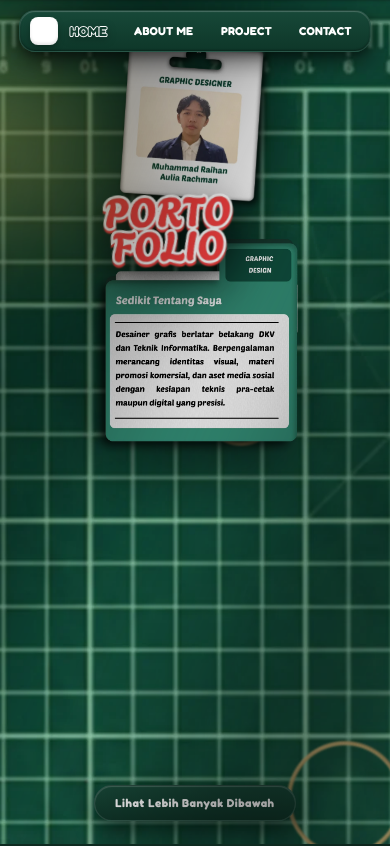
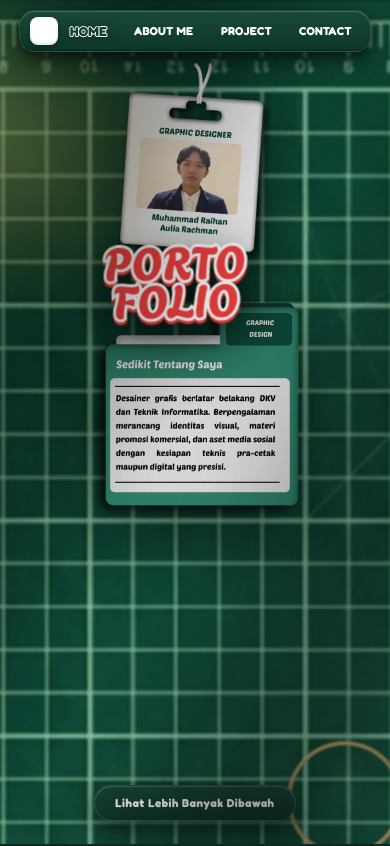
Before and after one commit to mraihanaulia22-ux/web-porotoflio-design-1, a React (Vite) app: page / in a window 390 px wide. Shown: the top 846 px of the page. Built offline with nearby package versions, Linux system fonts and the light colour scheme.

Commit message:
fix(responsive): refine hero lanyard tuck point, enlarge card dimensions, and increase spacing

```diff
--- a/src/App.css
+++ b/src/App.css
@@ -526,14 +526,14 @@
     -webkit-text-stroke: 1.8px #ffffff;
   }
 
-  /* Stage Container: ID Card dinaikkan agar tali lanyard terselip di balik Navbar */
+  /* Stage Container: ID Card dinaikkan pas agar HANYA ujung atas tali yang terselip di bawah Navbar */
   .stage-container {
     margin-top: 0;
-    padding-top: 26px; /* Memberikan ruang agar tali naik menyusup di bawah navbar */
+    padding-top: clamp(48px, 7.5vh, 64px); /* Turunkan sedikit agar badan kartu & sebagian tali tetap terlihat */
     width: 100%;
     flex: 1;
     display: flex;
-    align-items: flex-start; /* Poros mulai dari atas dekat navbar */
+    align-items: flex-start;
     justify-content: center;
     min-height: 0;
     z-index: 10;
@@ -545,16 +545,16 @@
     flex-direction: column;
     align-items: center;
     justify-content: flex-start;
-    gap: clamp(12px, 2.2vh, 24px);
+    gap: clamp(18px, 3.2vh, 32px); /* Jarak pas & lega agar ID Card dan Dokumen tidak dempetan */
     width: 100%;
-    max-width: 580px;
+    max-width: 600px;
     height: 100%;
     position: relative;
   }
 
-  /* Card 1: ID Card di Atas - Tali Lanyard Masuk Tertutup di Bawah Navbar */
+  /* Card 1: ID Card di Atas - Ujung Atas Tali Lanyard Masuk Pas Tertutup di Balik Navbar */
   .card-wrapper {
-    margin-top: -14px; /* Menembus ke atas persis di balik navbar */
+    margin-top: 0; /* Pas: Hanya ujung atas tali yang masuk di bawah navbar */
     flex-shrink: 0;
     display: flex;
     flex-direction: column;
@@ -565,40 +565,40 @@
   }
 
   .id-card-img {
-    width: clamp(180px, 48vw, 300px);
+    width: clamp(200px, 54vw, 320px); /* Ukuran diperbesar sedikit */
     height: auto;
-    max-height: clamp(210px, 34vh, 310px);
+    max-height: clamp(225px, 35vh, 320px);
     object-fit: contain;
   }
 
   /* Sticker PORTO FOLIO Overlapping di Bawah-Kiri ID Card */
   .sticker-wrapper {
-    top: calc(100% - 22px);
+    top: calc(100% - 24px);
     left: -12px;
     transform: rotate(-5deg);
     z-index: 16;
   }
 
   .portofolio-sticker {
-    width: clamp(130px, 34vw, 210px);
+    width: clamp(140px, 38vw, 220px); /* Ukuran stiker proporsional mengikuti ID card */
     height: auto;
   }
 
-  /* Card 2: Berkas Dossier di Bawah - Proporsional Lebar & Nyaman Dibaca */
+  /* Card 2: Berkas Dossier di Bawah - Proporsional Besar, Lebar & Nyaman Dibaca */
   .berkas-wrapper {
-    margin-top: 4px;
+    margin-top: 8px; /* Memberi ruang napas dari ID Card & stiker */
     flex-shrink: 0;
     display: flex;
     justify-content: center;
     width: 100%;
-    max-width: clamp(340px, 86vw, 540px);
+    max-width: clamp(350px, 90vw, 560px);
     z-index: 8;
   }
 
   .berkas-img {
     width: 100%;
     height: auto;
-    max-height: clamp(210px, 35vh, 320px);
+    max-height: clamp(220px, 36vh, 330px); /* Ukuran diperbesar sedikit */
     object-fit: contain;
   }
 
```
